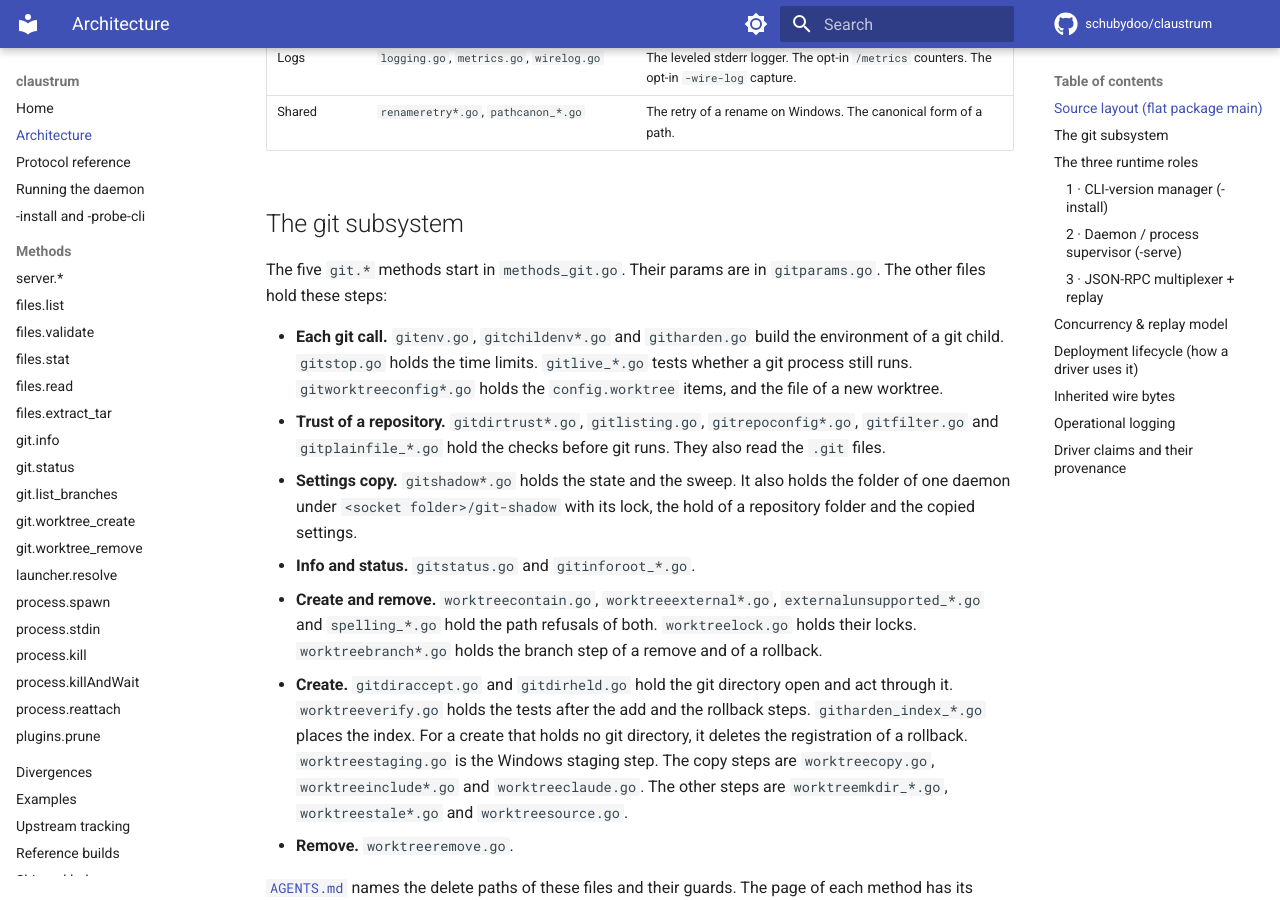
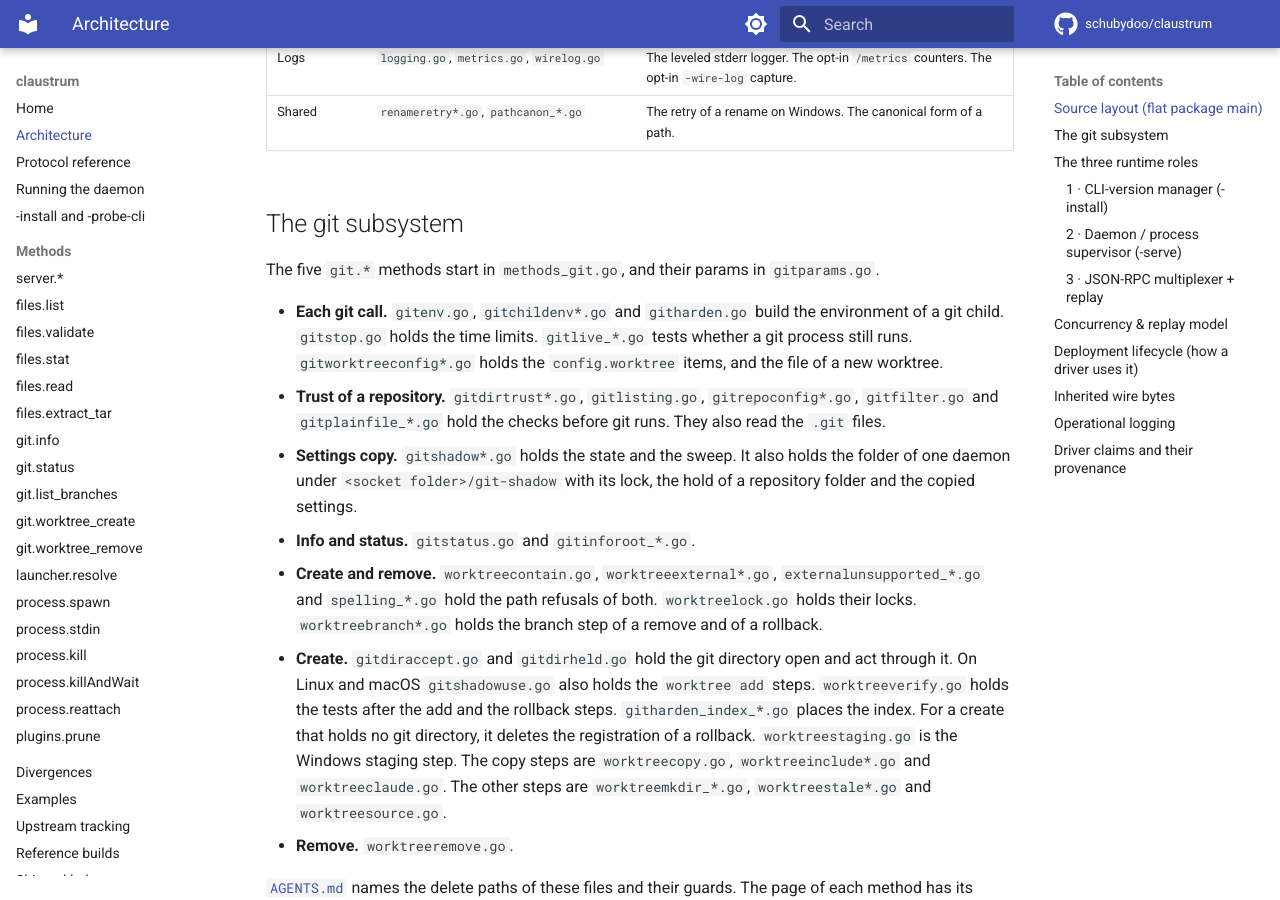
Before and after one commit to schubydoo/claustrum, an MkDocs documentation site: the page built from docs/ARCHITECTURE.md, in a window 1280 px wide and 900 px high, scrolled down 1155 px. Built offline with MkDocs 1.6.1 and Material for MkDocs 9.7.7, drawn with Linux system fonts in a browser that asks for light colours; comment, search, counter and statistics services are not loaded.

Commit message:
docs: point the map at the worktree add steps of gitshadowuse.go
Co-Authored-By: Claude Opus 5.5 <noreply@anthropic.com>

```diff
--- a/docs/ARCHITECTURE.md
+++ b/docs/ARCHITECTURE.md
@@ -28,8 +28,8 @@ the same JSON-RPC methods.
 
 ## The git subsystem
 
-The five `git.*` methods start in `methods_git.go`. Their params are in
-`gitparams.go`. The other files hold these steps:
+The five `git.*` methods start in `methods_git.go`, and their params in
+`gitparams.go`.
 
 - **Each git call.** `gitenv.go`, `gitchildenv*.go` and `githarden.go` build the
   environment of a git child. `gitstop.go` holds the time limits.
@@ -46,10 +46,12 @@ The five `git.*` methods start in `methods_git.go`. Their params are in
   `externalunsupported_*.go` and `spelling_*.go` hold the path refusals of both.
   `worktreelock.go` holds their locks. `worktreebranch*.go` holds the branch
   step of a remove and of a rollback.
-- **Create.** `gitdiraccept.go` and `gitdirheld.go` hold the git directory open and act through it.
-  `worktreeverify.go` holds the tests after the add and the rollback steps.
-  `githarden_index_*.go` places the index. For a create that holds no git
-  directory, it deletes the registration of a rollback. `worktreestaging.go` is the Windows staging step. The copy steps
+- **Create.** `gitdiraccept.go` and `gitdirheld.go` hold the git directory open
+  and act through it. On Linux and macOS `gitshadowuse.go` also holds the
+  `worktree add` steps. `worktreeverify.go` holds the tests after the add and
+  the rollback steps. `githarden_index_*.go` places the index. For a create
+  that holds no git directory, it deletes the registration of a rollback.
+  `worktreestaging.go` is the Windows staging step. The copy steps
   are `worktreecopy.go`, `worktreeinclude*.go` and `worktreeclaude.go`. The
   other steps are `worktreemkdir_*.go`, `worktreestale*.go` and
   `worktreesource.go`.
```
Also changed, not shown: 1 other file.
